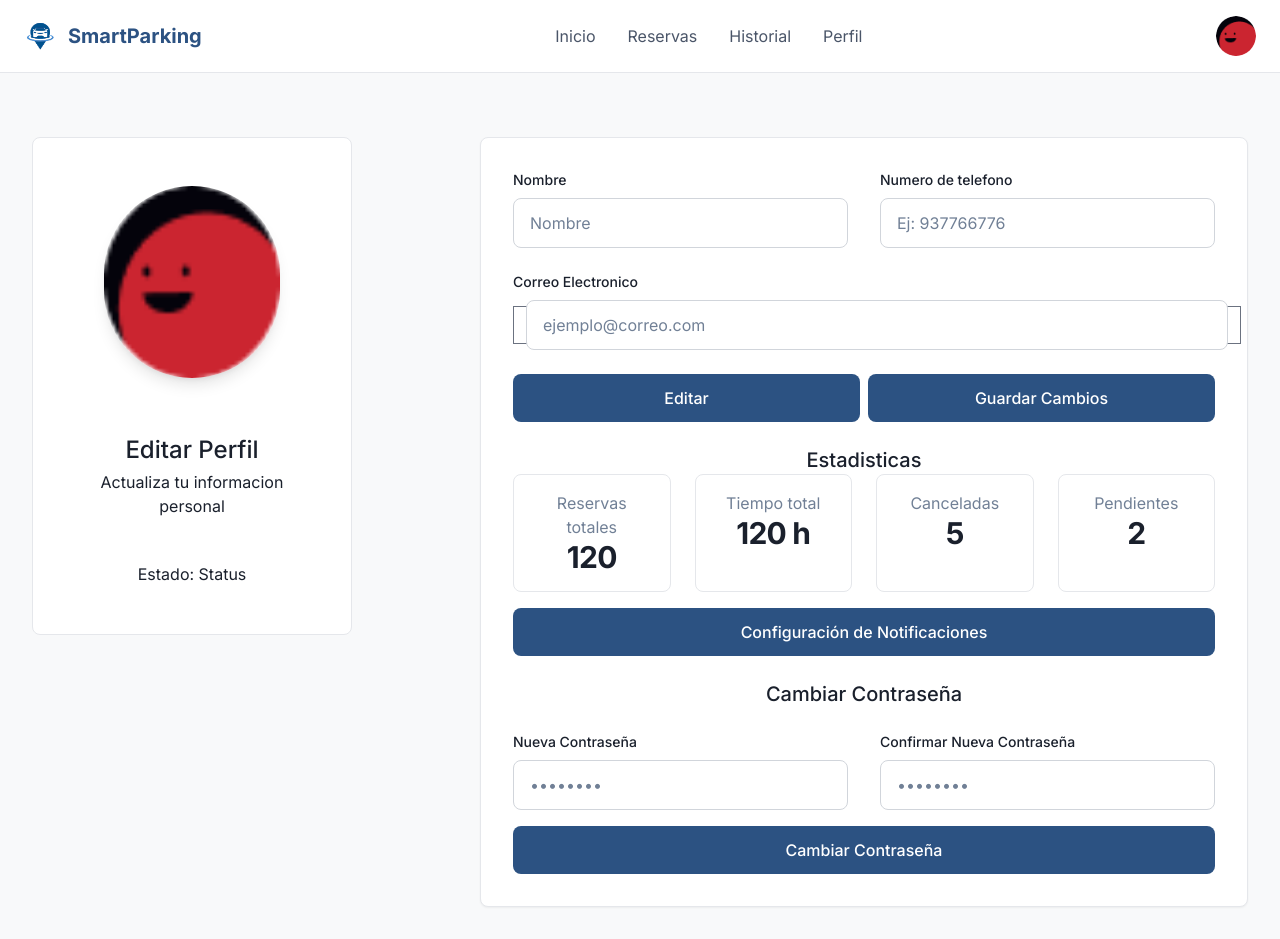
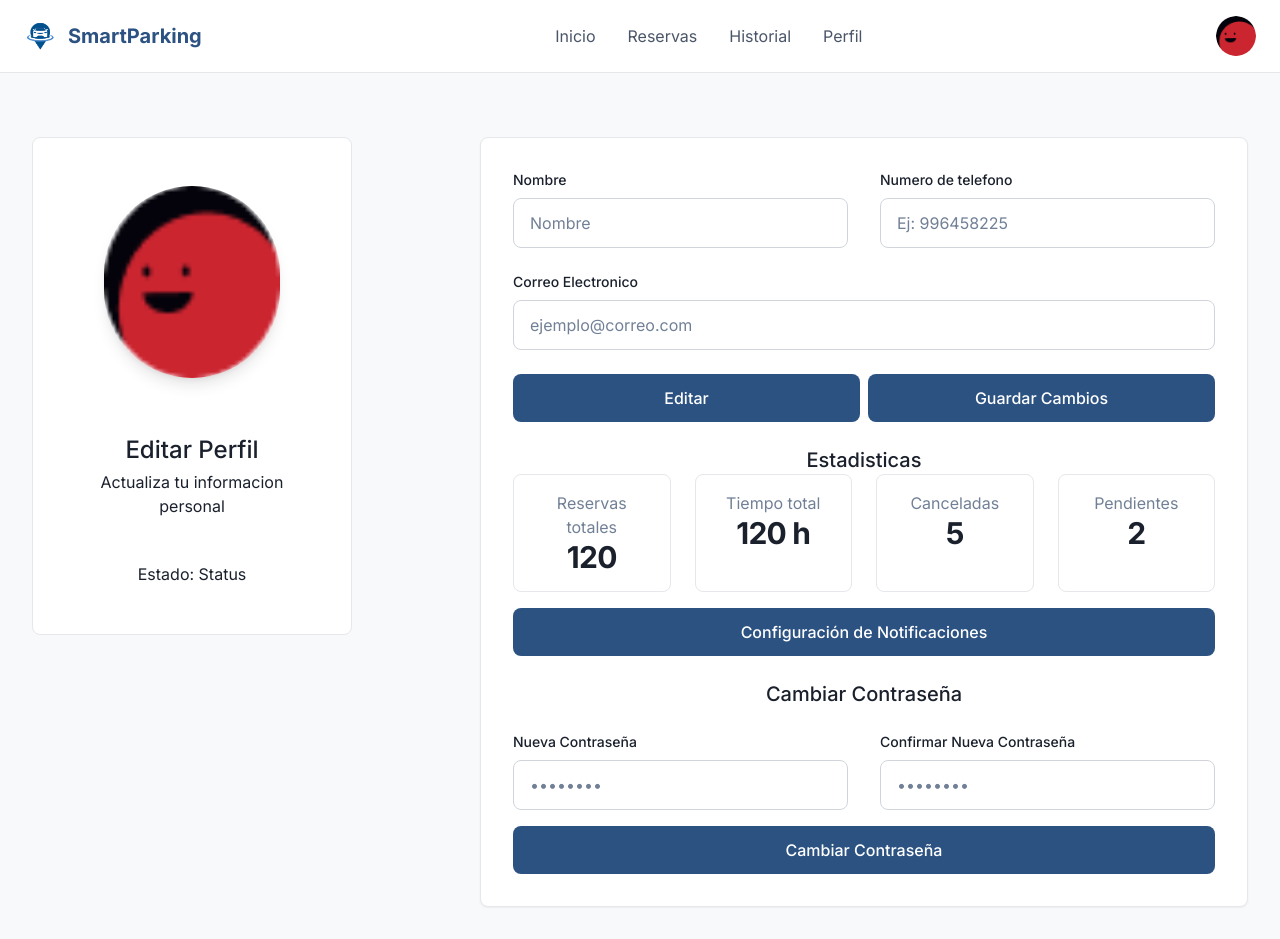
Before and after one commit to Iot-SI0572-3475-Grupo3/smartparking-frontend, an Angular app: page /profile in a window 1280 px wide. Built offline with nearby package versions, Linux system fonts and the light colour scheme.

Commit message:
fix: input component fixed

```diff
--- a/src/app/features/profile/pages/user-profile/user-profile.component.html
+++ b/src/app/features/profile/pages/user-profile/user-profile.component.html
@@ -20,12 +20,12 @@
       <div class="flex flex-col sm:flex-row gap-8 w-full">
         <div class="flex-1">
           <label for="name" class="block mb-2 text-sm font-medium ">Nombre</label>
-          <input type="text" name="name" id="name" class="w-full px-4 py-3 pr-12 border border-gray-300 rounded-lg focus:ring-2 focus:ring-button-primary focus:border-transparent transition-all duration-200 text-text-primary placeholder-text-muted" placeholder="Nombre"required/>
+          <app-input id="name" type="text" placeholder="Nombre"></app-input>
         </div>
 
         <div class="flex-1">
           <label for="phone" class="block mb-2 text-sm font-medium ">Numero de telefono</label>
-          <input type="tel" name="phone" id="phone" class="w-full px-4 py-3 pr-12 border border-gray-300 rounded-lg focus:ring-2 focus:ring-button-primary focus:border-transparent transition-all duration-200 text-text-primary placeholder-text-muted" placeholder="Ej: 937766776"required/>
+          <app-input type="tel" id="phone" placeholder="Ej: 996458225" ></app-input>
         </div>
       </div>
       <div class="flex-1">
--- a/src/app/shared/input/input.component.scss
+++ b/src/app/shared/input/input.component.scss
@@ -0,0 +1,3 @@
+:host {
+  display: contents !important;
+}
```
